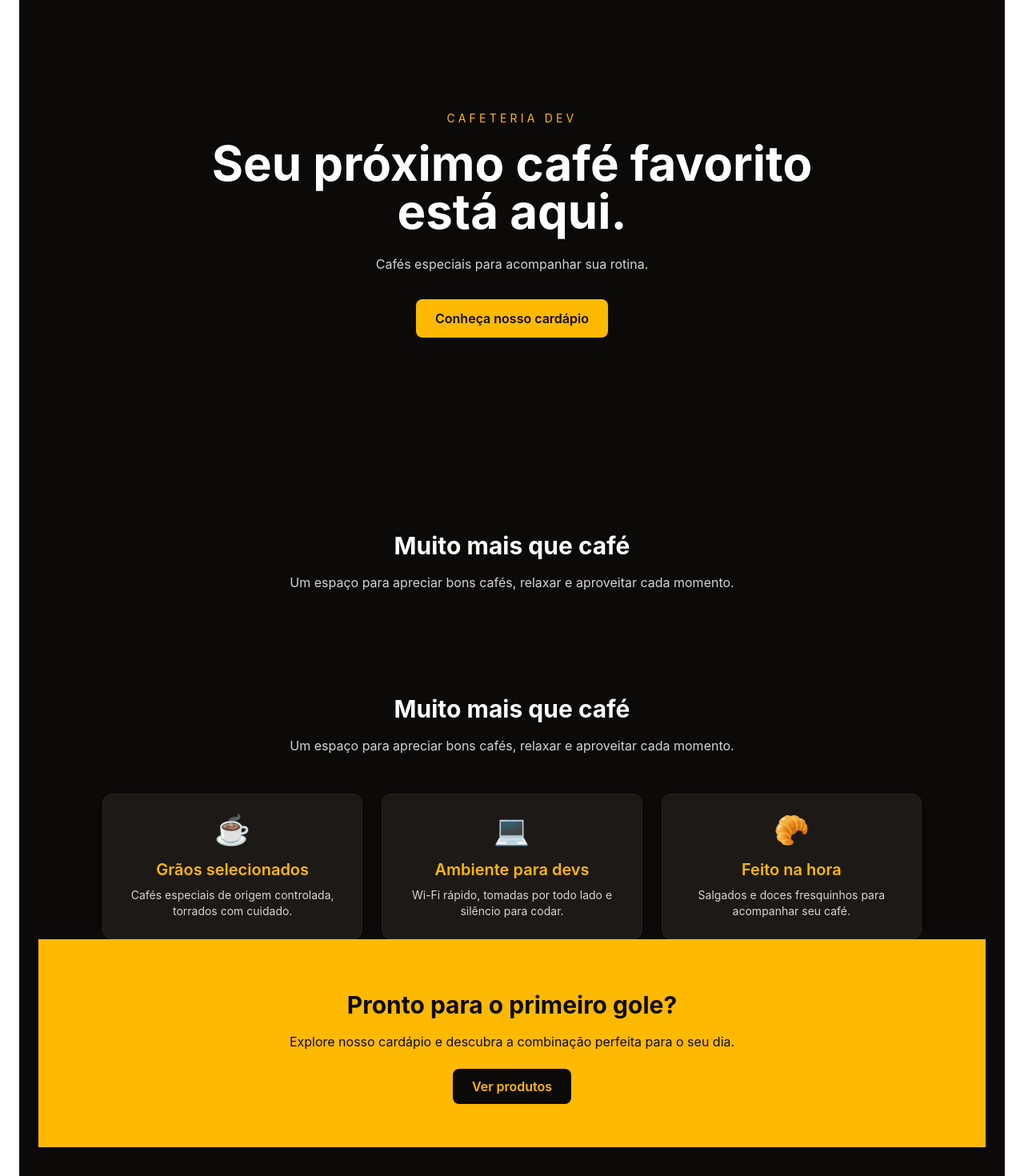
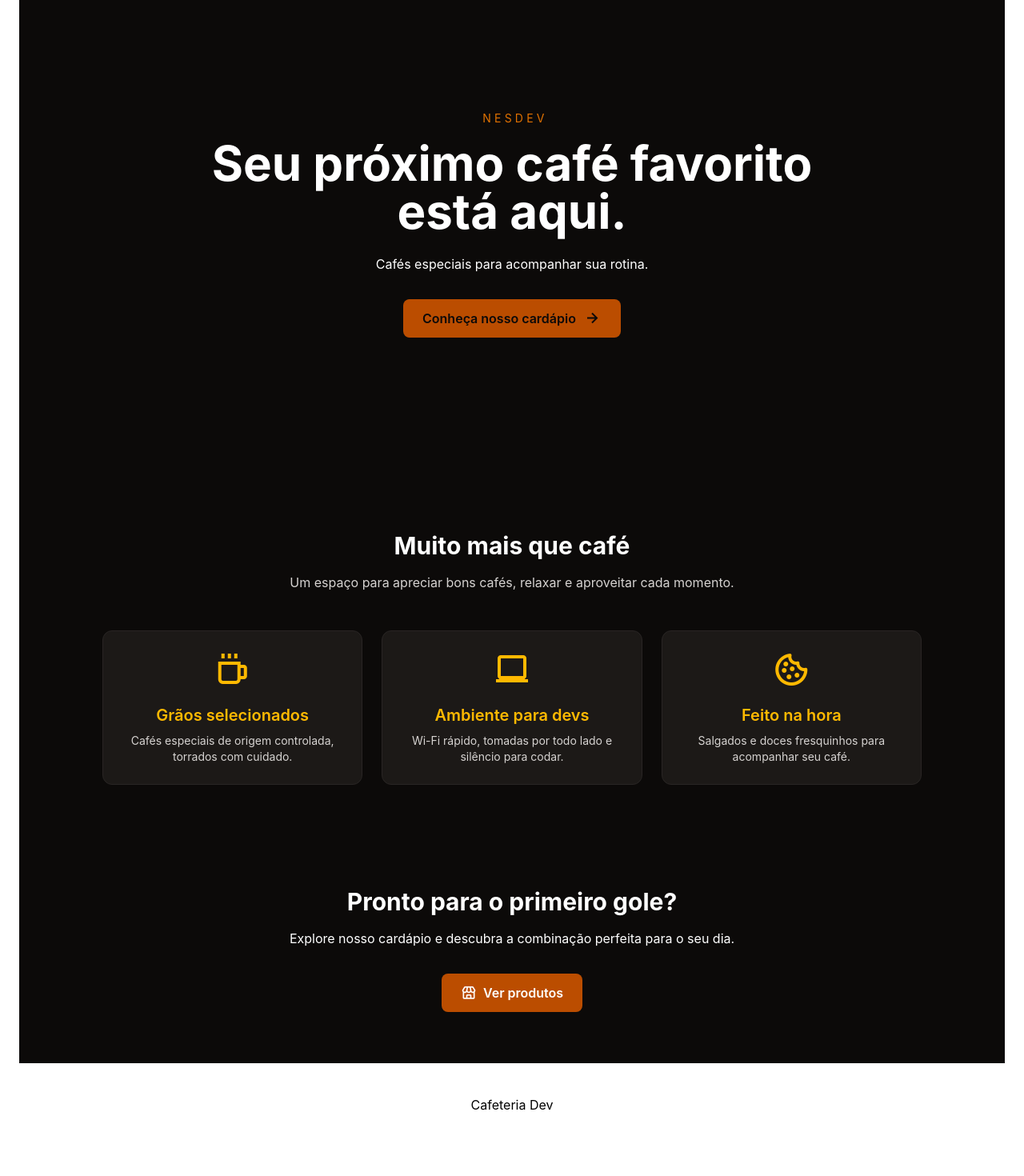
Before and after one commit to oqueavida/cp5_cidade, a React (Vite) app: page / in a window 1280 px wide. Shown: the part 120-1590 px from the top of the page at 80% size. After the commit the page ends 1529 px from the top, so only its background shows below. Built offline with nearby package versions, Linux system fonts and the light colour scheme.

Commit message:
feat: fazendo alterações finais em home

```diff
--- a/index.html
+++ b/index.html
@@ -1,6 +1,7 @@
 <!doctype html>
 <html lang="en">
   <head>
+    <link href="https://unpkg.com/boxicons@2.1.4/css/boxicons.min.css" rel="stylesheet" />
     <meta charset="UTF-8" />
     <link rel="icon" type="image/svg+xml" href="/favicon.svg" />
     <meta name="viewport" content="width=device-width, initial-scale=1.0" />
--- a/src/pages/Home.jsx
+++ b/src/pages/Home.jsx
@@ -1,43 +1,33 @@
-
 import { Link } from "react-router-dom";
 
 export default function Home() {
     return (
         <main className="min-h-screen bg-stone-950 text-white">
             <section className="flex min-h-[80vh] flex-col items-center justify-center px-6 text-center">
-        <p className="mb-4 text-sm uppercase tracking-[0.3em] text-amber-400">
-          Cafeteria Dev
+                <p className="mb-4 flex items-center gap-2 text-sm uppercase tracking-[0.3em] text-amber-600">
+                    <i className=" text-xl"></i>
+                    NesDev
                 </p>
 
                 <h1 className="mb-6 max-w-3xl text-4xl font-bold md:text-6xl">
                     Seu próximo café favorito está aqui.
                 </h1>
 
-        <p className="mb-8 max-w-xl text-stone-300">
+                <p className="mb-8 max-w-xl text-white">
                     Cafés especiais para acompanhar sua rotina.
                 </p>
 
                 <Link
                     to="/produtos"
-          className="rounded-lg bg-amber-400 px-6 py-3 font-semibold text-stone-950 hover:bg-amber-300"
+                    className="flex items-center gap-2 rounded-lg bg-amber-700 px-6 py-3 font-semibold text-stone-950 hover:bg-amber-800"
                 >
                     Conheça nosso cardápio
+                    <i className="bx bx-right-arrow-alt text-2xl"></i>
                 </Link>
             </section>
 
             <section className="px-6 py-16 text-center">
-        <h2 className="mb-4 text-3xl font-bold">
-          Muito mais que café
-        </h2>
-
-        <p className="mx-auto max-w-2xl text-stone-300">
-          Um espaço para apreciar bons cafés, relaxar
-          e aproveitar cada momento.
-        </p>
-      </section>
-
-          <section className="px-6 py-16 text-center">
-              <h2 className="mb-4 text-3xl font-bold">
+                <h2 className="mb-4 mt-0 text-3xl font-bold">
                     Muito mais que café
                 </h2>
 
@@ -48,7 +38,7 @@ export default function Home() {
 
                 <div className="mx-auto grid max-w-5xl gap-6 md:grid-cols-3">
                     <div className="rounded-xl border border-stone-800 bg-stone-900 p-6">
-                      <span className="text-4xl">☕</span>
+                        <i className="bx bx-coffee text-5xl text-amber-400"></i>
                         <h3 className="mt-4 mb-2 text-xl font-semibold text-amber-400">
                             Grãos selecionados
                         </h3>
@@ -58,7 +48,7 @@ export default function Home() {
                     </div>
 
                     <div className="rounded-xl border border-stone-800 bg-stone-900 p-6">
-                      <span className="text-4xl">💻</span>
+                        <i className="bx bx-laptop text-5xl text-amber-400"></i>
                         <h3 className="mt-4 mb-2 text-xl font-semibold text-amber-400">
                             Ambiente para devs
                         </h3>
@@ -68,7 +58,7 @@ export default function Home() {
                     </div>
 
                     <div className="rounded-xl border border-stone-800 bg-stone-900 p-6">
-                      <span className="text-4xl">🥐</span>
+                        <i className="bx bx-cookie text-5xl text-amber-400"></i>
                         <h3 className="mt-4 mb-2 text-xl font-semibold text-amber-400">
                             Feito na hora
                         </h3>
@@ -77,9 +67,9 @@ export default function Home() {
                         </p>
                     </div>
                 </div>
+            </section>
 
-
-                    <section className="bg-amber-400 px-6 py-16 text-center text-stone-950">
+            <section className="bg-stone-950 px-6 py-16 text-center text-white">
                 <h2 className="mb-4 text-3xl font-bold">
                     Pronto para o primeiro gole?
                 </h2>
@@ -91,11 +81,11 @@ export default function Home() {
 
                 <Link
                     to="/produtos"
-          className="rounded-lg bg-stone-950 px-6 py-3 font-semibold text-amber-400 hover:bg-stone-800"
+                    className="inline-flex items-center gap-2 rounded-lg bg-amber-700 px-6 py-3 font-semibold text-white hover:bg-amber-800"
                 >
+                    <i className="bx bx-store text-xl"></i>
                     Ver produtos
                 </Link>
-      </section>
             </section>
         </main>
     );
```
Lines whose indentation alone changed are shown as unchanged.
